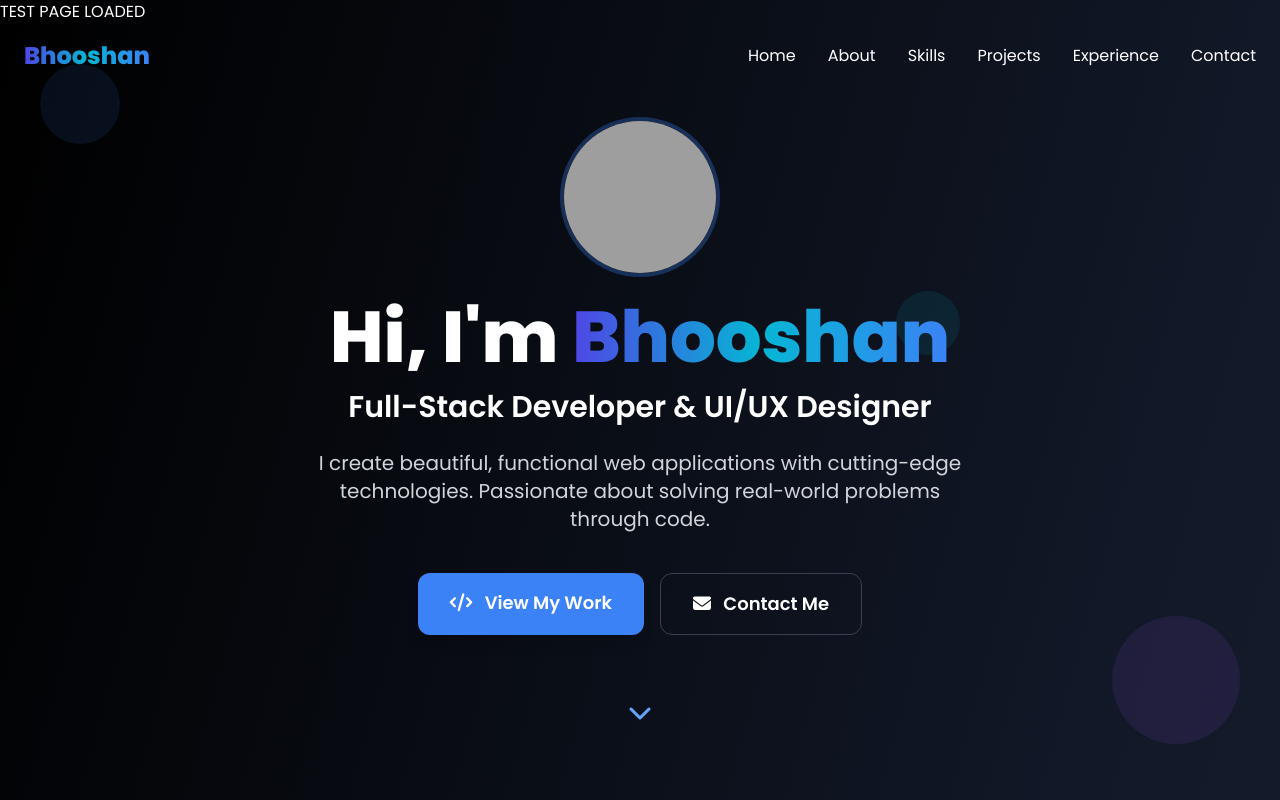
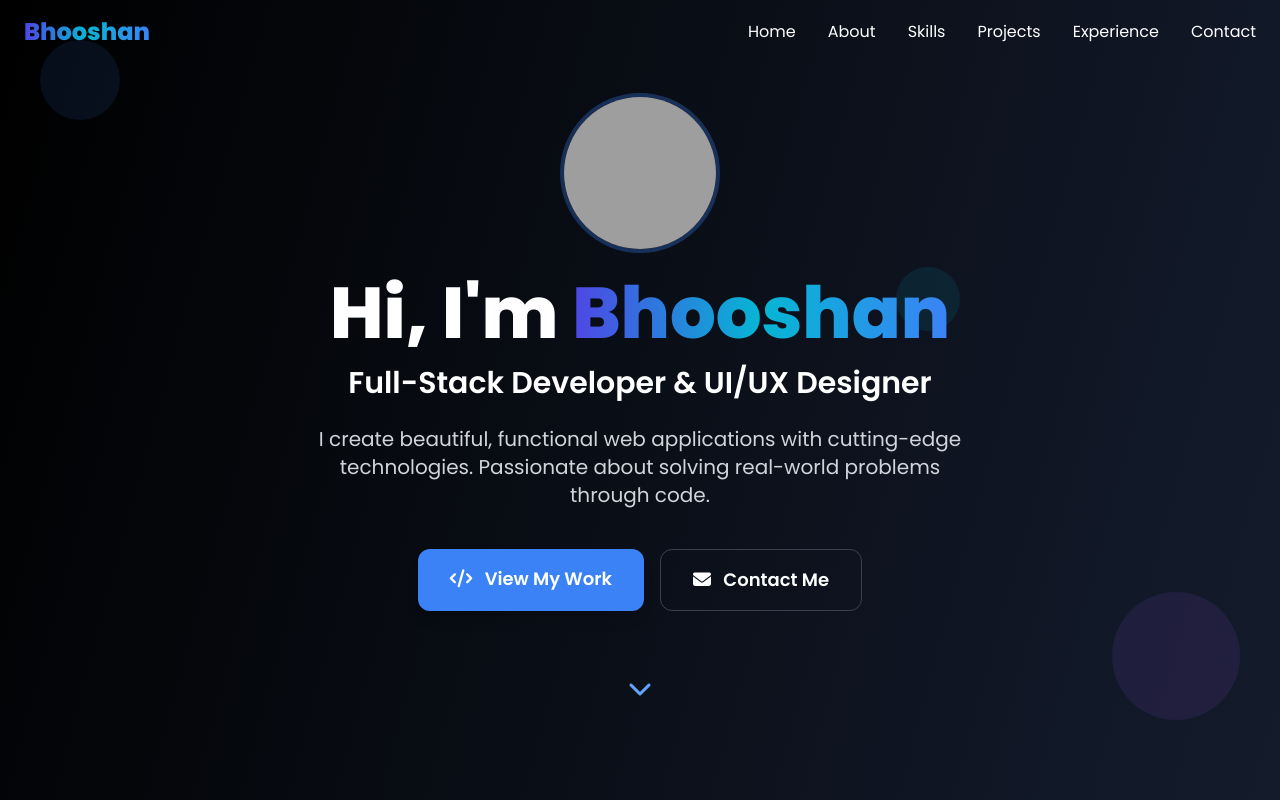
Before and after one commit to BhooshanM/portfolio-website, a plain HTML site: page frontend/index.html in a window 1280 px wide. Shown: the top 800 px of the page. Drawn offline with nearby package versions, Linux system fonts and the light colour scheme; grey boxes are pictures that could not be loaded.

```diff
--- a/frontend/index.html
+++ b/frontend/index.html
@@ -21,7 +21,7 @@
 </head>
 <body class="bg-gradient-to-br from-black via-gray-900 to-gray-800 text-white overflow-x-hidden">
 
-<h1 style="color: white;">TEST PAGE LOADED</h1>
+<h1 style="color: white;"></h1>
 
 <!-- Navigation -->
 <nav class="glass-effect fixed w-full z-50 py-4">
```
